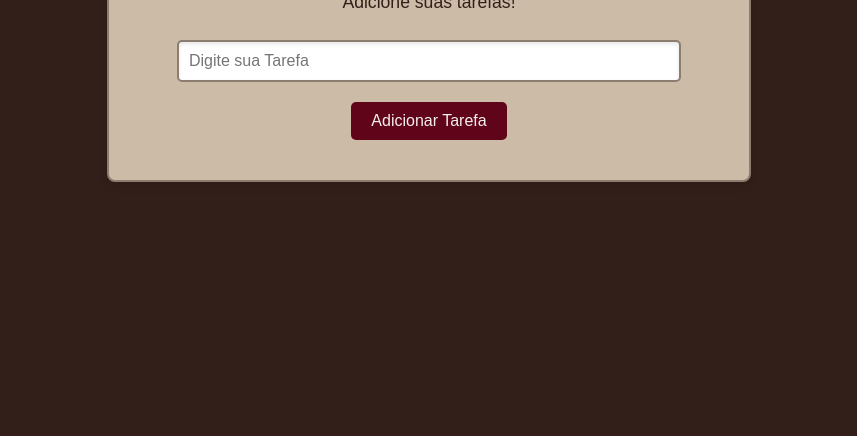
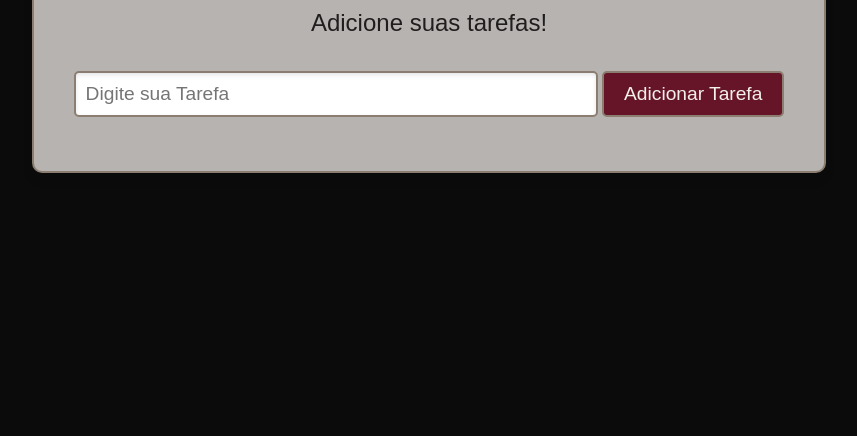
Before and after one commit to AndressaCabrall/Aula-01-Javascrip-com-a-Rafa, a plain HTML site: page Aula 02/Index.html in a window 1280 px wide. Shown: the part 364-800 px from the top of the page, without its empty margins (211-1068 px from the left). Drawn offline with Linux system fonts and the light colour scheme.

Commit message:
Encerrando Aula 02

```diff
--- a/Aula 02/style.css
+++ b/Aula 02/style.css
@@ -5,50 +5,60 @@ body {
     align-items: center;
     height: 100vh;
     margin: 0;
-    background-color: #331F19;
+    background-color: #0b0b0b;
 }
+
 .container {
     text-align: center;
-    background-color: #CBBBA7;
+    background-color: #b6b3b0;
     padding: 20px;
-    border-radius: 8px;
-    box-shadow: 0 4px 8px rgba(0, 0, 0, 0.1);
+    border-radius: 10px;
+    box-shadow: 0 8px 10px rgba(0, 0, 0, 0.1);
     width: 90%;
-    max-width: 600px;
+    max-width: 750px;
     border: 2px solid #8B7D70;
 }
+
 h1 {
-    color: #331F19;
+    color: #1f1d1d;
+    font-size: 2.2em;
 }
+
 p {
-    color: #331F19;
-    font-size: 1.1em;
+    color: #1f1d1d;
+    font-size: 1.5em;
 }
+
 button {
-    background-color: #60041A;
+    background-color: #661528;
     color: #F4F0EA;
     padding: 10px 20px;
-    border: none;
     border-radius: 5px;
     cursor: pointer;
-    font-size: 1em;
+    font-size: 1.2em;
+    border: 2px solid #8B7D70;
     transition: background-color 0.3s ease;
     margin-top: 10px;
 }
+
 button:hover {
     background-color: #A34743;
 }
+
 ul {
     list-style: none;
     padding: 0;
     margin-top: 20px;
 }
+
 ul li {
-    background-color: #F4F0EA;
-    color: #331F19;
+    background-color: #ece9e4;
+    color: #1f1d1d;
     padding: 10px;
+    font-size: 1.2em;
     margin: 5px 0;
     border-radius: 5px;
+    border: 2px solid #8B7D70;
     box-shadow: 0 2px 4px rgba(0, 0, 0, 0.1);
 }
 
@@ -61,11 +71,12 @@ input[type="text"] {
     margin-bottom: 10px;
     border: 2px solid #8B7D70;
     border-radius: 5px;
-    font-size: 1em;
+    font-size: 1.2em;
     box-shadow: inset 0 2px 4px rgba(0, 0, 0, 0.1);
     outline: none;
     transition: border-color 0.3s ease;
 }
+
 input[type="text"]:focus {
     border-color: #60041A;
     box-shadow: inset 0 2px 4px rgba(96, 4, 26, 0.3);
```
Also changed, not shown: Aula 02/Script.js (+4 -8 lines).
